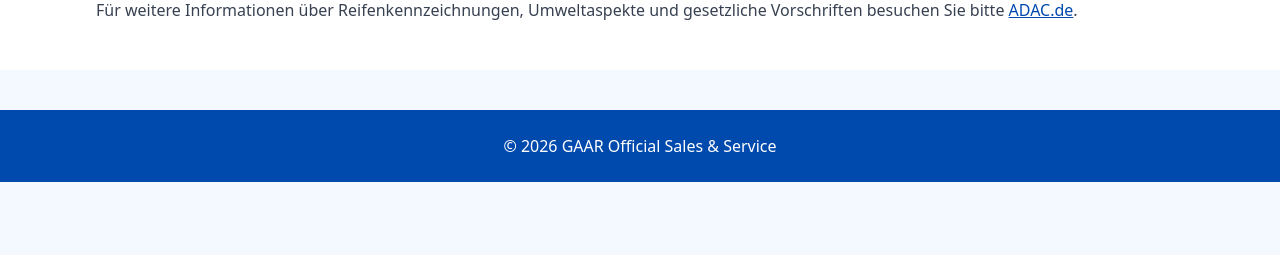
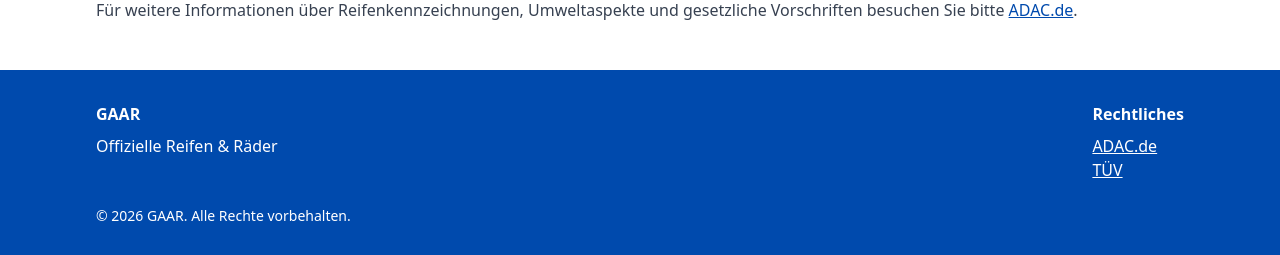
Before and after one commit to sannith17/GAAR, a Next.js app: page / in a window 1280 px wide. Shown: the part 1082-1337 px from the top of the page. Before the commit the page ends 1264 px from the top, so only its background shows below. Built offline with nearby package versions, Linux system fonts and the light colour scheme.

Commit message:
Update Footer.js

```diff
--- a/components/Footer.js
+++ b/components/Footer.js
@@ -1,7 +1,20 @@
 export default function Footer() {
   return (
-    <footer className="bg-primary text-white p-6 text-center mt-10">
-      © 2026 GAAR Official Sales & Service
+    <footer className="bg-primary text-white py-8 px-6 md:px-24">
+      <div className="flex flex-col md:flex-row justify-between gap-6">
+        <div>
+          <h3 className="font-bold mb-2">GAAR</h3>
+          <p>Offizielle Reifen & Räder</p>
+        </div>
+        <div>
+          <h3 className="font-bold mb-2">Rechtliches</h3>
+          <ul>
+            <li><a href="https://www.adac.de/" target="_blank" className="underline">ADAC.de</a></li>
+            <li><a href="https://www.tuev-sued.de/" target="_blank" className="underline">TÜV</a></li>
+          </ul>
+        </div>
+      </div>
+      <p className="mt-6 text-sm">© 2026 GAAR. Alle Rechte vorbehalten.</p>
     </footer>
   );
 }
```
